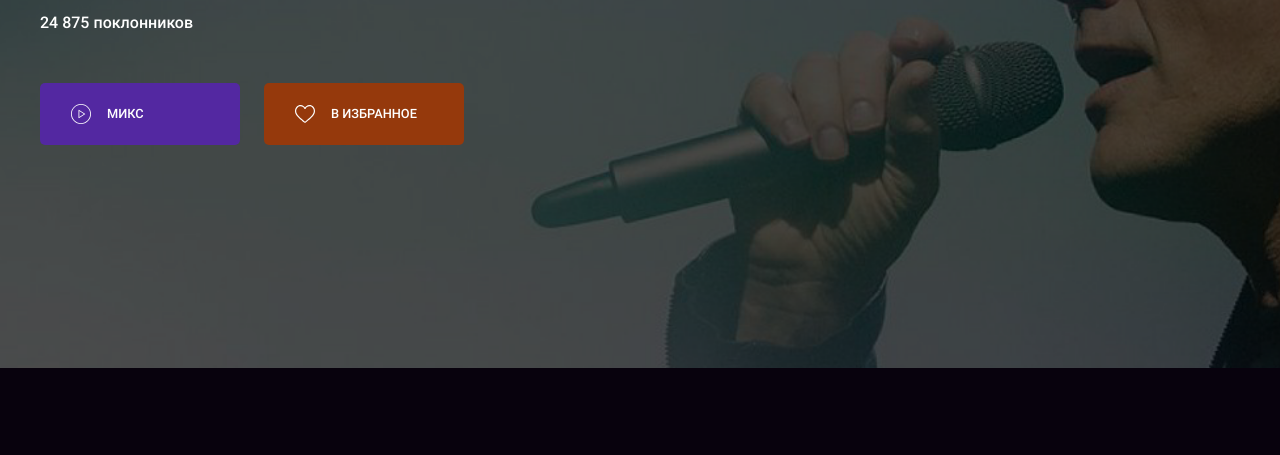
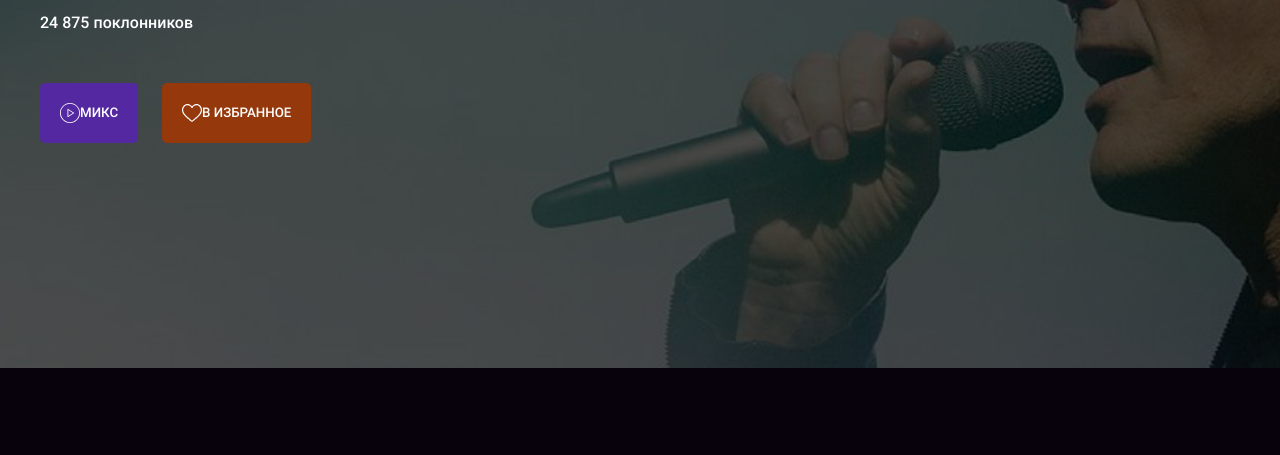
Before and after one commit to dinikoff/layout-designer-project-lvl2, a website: page src/artist.html in a window 1280 px wide. Shown: the part 345-800 px from the top of the page. Drawn offline with Linux system fonts and the light colour scheme.

Commit message:
fix button style

```diff
--- a/src/scss/_button.scss
+++ b/src/scss/_button.scss
@@ -1,16 +1,4 @@
 .btn {
-  display: flex;
-  gap: 16px;
-  align-items: center;
-  width: 200px;
-  height: 62px;
-  padding-left: 31px;
-  border-radius: 5px;
-
-  font-size: $small-text;
-}
-
-.button {
   display: flex;
   min-height: 50px;
   padding: 20px;
--- a/src/scss/_pricing.scss
+++ b/src/scss/_pricing.scss
@@ -66,6 +66,7 @@
     margin-top: 25px;
 
     font-size: $medium-text;
+    text-transform: uppercase;
   }
 
   &__description {
```
Also changed, not shown: src/index.html (+3 -3 lines), src/css/app.css.
